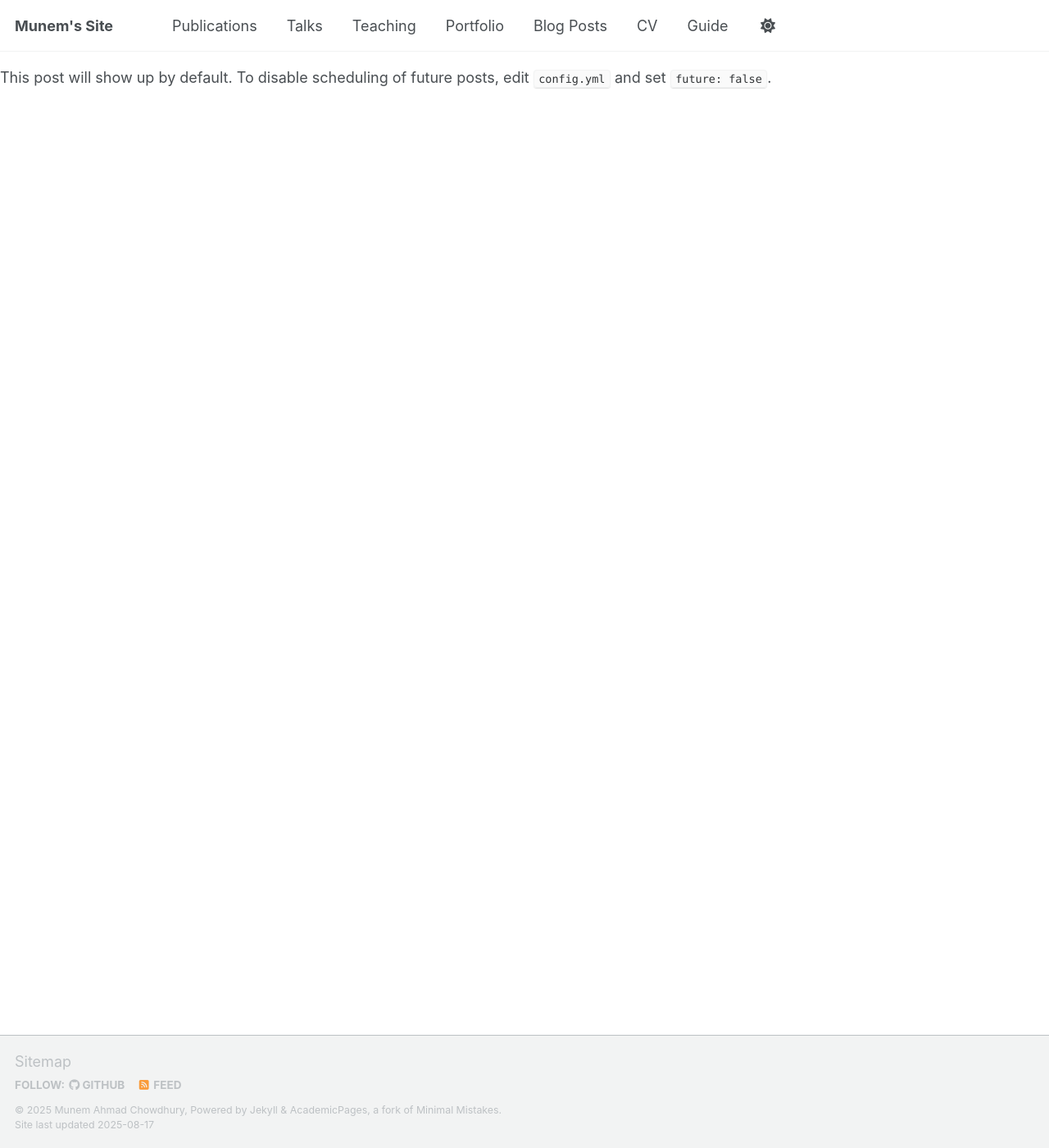
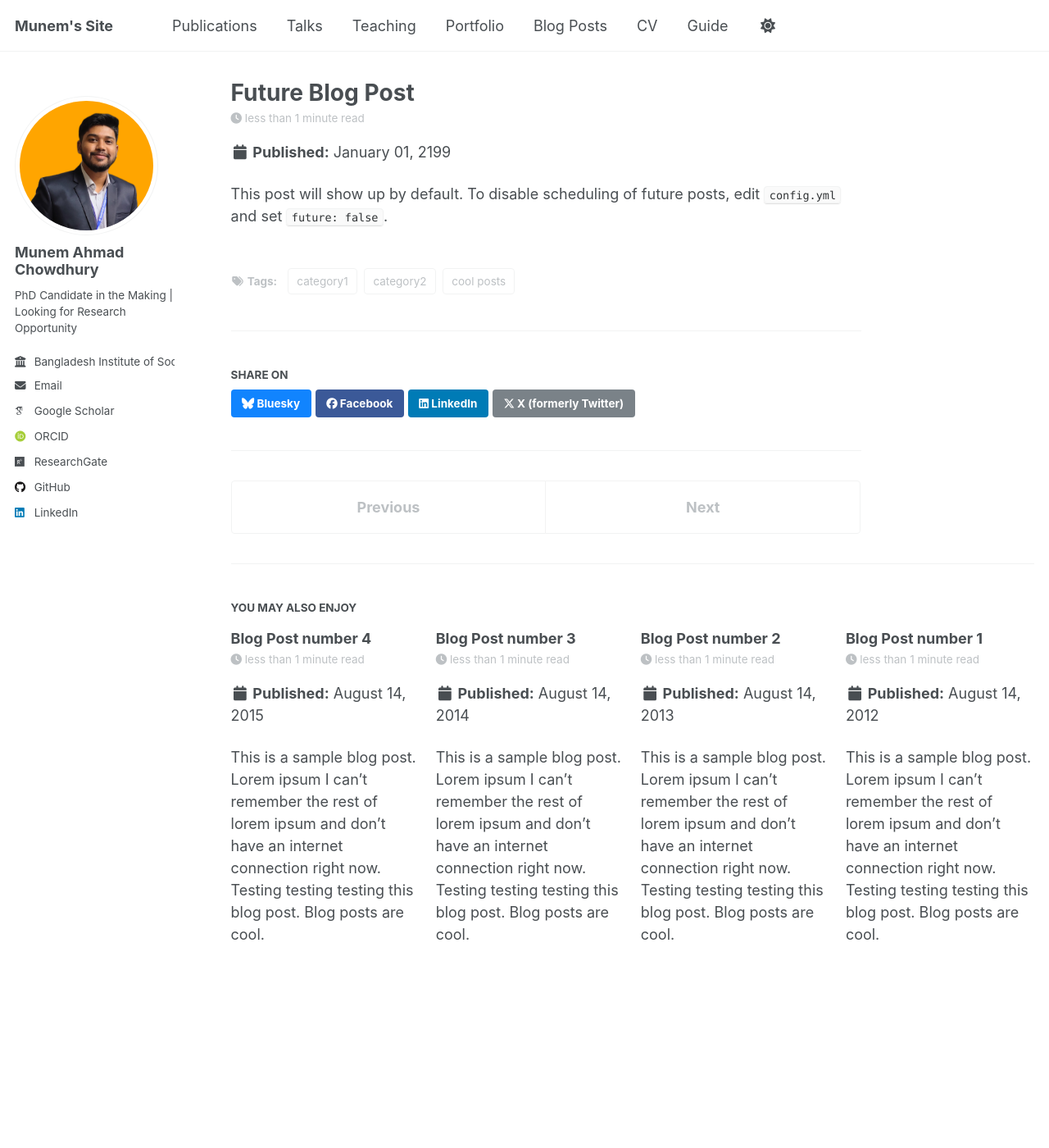
Before and after one commit to munemahmad/munemahmad.github.io, a Jekyll site: the page built from _posts/2199-01-01-future-post.md, in a window 1280 px wide and 1400 px high. Shown: the whole window at 82% size. Built offline with Jekyll 4.4.1, drawn with Linux system fonts in a browser that asks for light colours; some web fonts are replaced; our own code applies the rules of GitHub Pages for plain Markdown files; a script that is not in the unit is left out.

Commit message:
Update _config.yml

```diff
--- a/_config.yml
+++ b/_config.yml
@@ -234,10 +234,10 @@ collections:
 
 # These settings control how pages and collections are included in the site
 defaults:
-# _opeds
+ # _posts
   - scope:
       path: ""
-      type: opeds
+      type: posts
     values:
       layout: single
       author_profile: true
```
